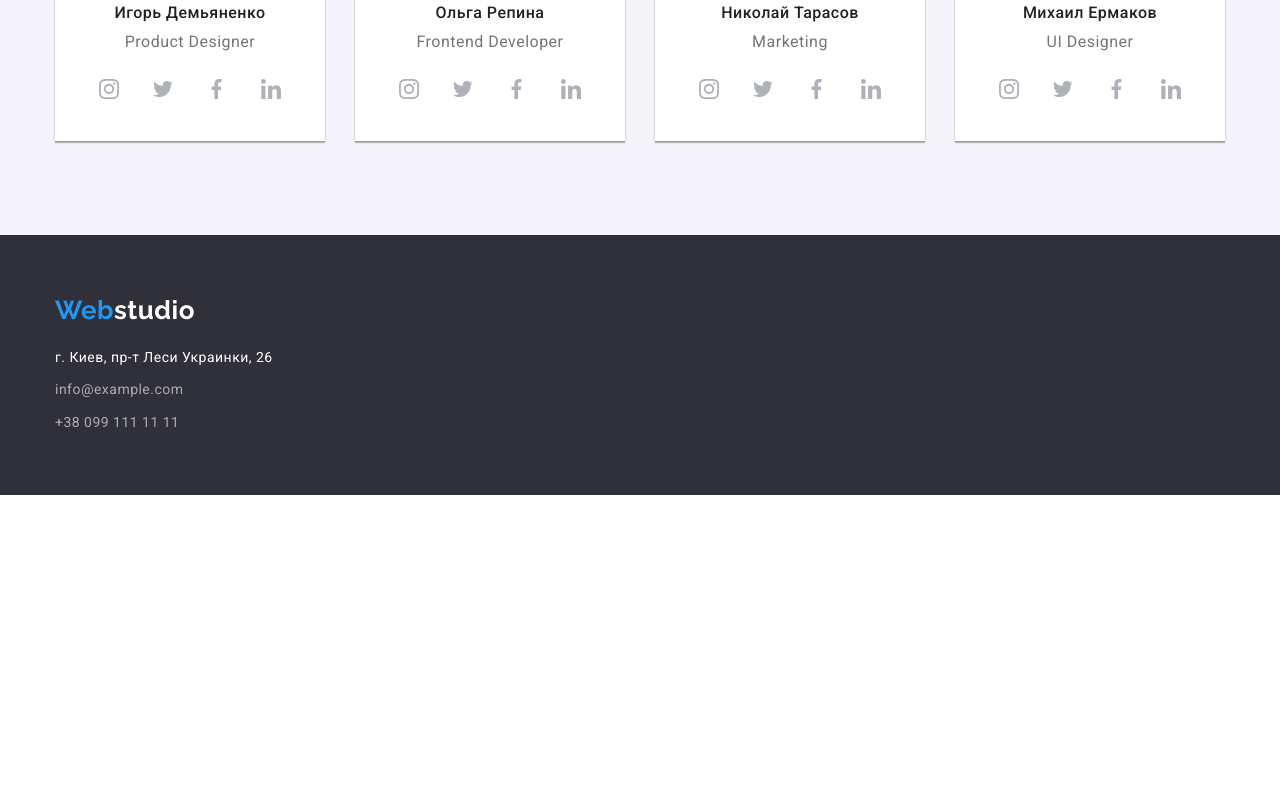
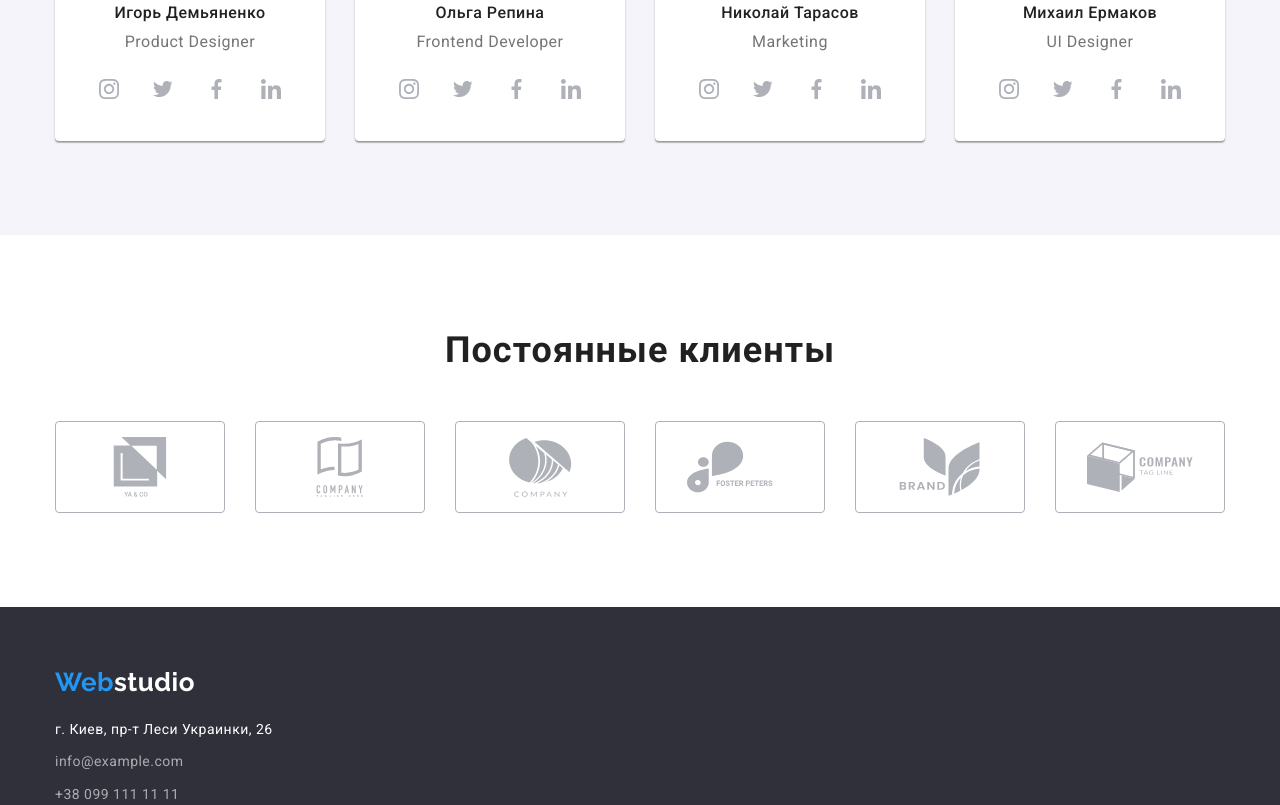
Before and after one commit to KR2504/goit-markup-hw-04, a plain HTML site: page index.html in a window 1280 px wide. Shown: the part 2070-2875 px from the top of the page. Before the commit the page ends 2565 px from the top, so only its background shows below. Drawn offline with nearby package versions, Linux system fonts and the light colour scheme.

Commit message:
ДЗ4(4)

```diff
--- a/css/styles.css
+++ b/css/styles.css
@@ -289,8 +289,11 @@ img {
 
 .item-team {
   text-align: center;
+
   box-shadow: 0px 1px 3px rgba(0, 0, 0, 0.12), 0px 1px 1px rgba(0, 0, 0, 0.14),
     0px 2px 1px rgba(0, 0, 0, 0.2);
+  border-radius: 0px 0px 4px 4px;
+
   background-color: var(--primary-white-color);
 }
 
@@ -360,7 +363,61 @@ img {
   background-color: var(--accent-color);
   color: var(--primary-white-color);
 }
+/* ----------------------CLIENTS----------------------- */
 
+.section-clients {
+  padding-bottom: 94px;
+  padding-top: 94px;
+}
+
+.section-clients-title {
+  margin-bottom: 50px;
+  font-weight: 700;
+  font-size: 36px;
+  line-height: 1.17;
+  text-align: center;
+  letter-spacing: 0.03em;
+
+  color: var(--title-color);
+}
+
+.section-clients-list {
+  display: flex;
+  align-items: center;
+  justify-content: center;
+}
+
+.section-clients-item {
+  width: 170px;
+  height: 92px;
+}
+
+.section-clients-item:not(:last-child) {
+  margin-right: 30px;
+}
+
+.section-clients-link {
+  display: flex;
+  align-items: center;
+  justify-content: center;
+
+  width: 100%;
+  height: 100%;
+
+  border: 1px solid #afb1b8;
+  border-radius: 4px;
+  color: #afb1b8;
+}
+
+.section-clients-icon {
+  fill: currentColor;
+}
+
+.section-clients-link:hover,
+.section-clients-link:focus {
+  color: var(--accent-color);
+  border: 1px solid var(--accent-color);
+}
 /* ----------------------FOOTER--------------------------- */
 
 .footer-section {
--- a/index.html
+++ b/index.html
@@ -264,6 +264,56 @@
         </ul>
 </div>
     </section>
+    <!-- Постоянные клиенты -->
+    <section class="section-clients">
+      <div class="container">
+        <h2 class="section-clients-title">Постоянные клиенты</h2>
+        <ul class="section-clients-list">
+          <li class="section-clients-item">
+            <a href="" class="section-clients-link">
+              <svg class="section-clients-icon" width="106" height="60">
+                <use href="./images/icons.svg#icon-group-1"></use>
+              </svg>
+            </a>
+          </li>
+          <li class="section-clients-item">
+            <a href="" class="section-clients-link">
+              <svg class="section-clients-icon" width="106" height="60">
+                <use href="./images/icons.svg#icon-group-2"></use>
+              </svg>
+            </a>
+          </li>
+          <li class="section-clients-item">
+            <a href="" class="section-clients-link">
+              <svg class="section-clients-icon" width="106" height="60">
+                <use href="./images/icons.svg#icon-group-3"></use>
+              </svg>
+            </a>
+          </li>
+          <li class="section-clients-item">
+            <a href="" class="section-clients-link">
+              <svg class="section-clients-icon" width="106" height="60">
+                <use href="./images/icons.svg#icon-group-4"></use>
+              </svg>
+            </a>
+          </li>
+          <li class="section-clients-item">
+            <a href="" class="section-clients-link">
+              <svg class="section-clients-icon" width="106" height="60">
+                <use href="./images/icons.svg#icon-group-5"></use>
+              </svg>
+            </a>
+          </li>
+          <li class="section-clients-item">
+            <a href="" class="section-clients-link">
+              <svg class="section-clients-icon" width="106" height="60">
+                <use href="./images/icons.svg#icon-group-6"></use>
+              </svg>
+            </a>
+          </li>
+        </ul>
+      </div>
+    </section>
   </main>
   <!-- Подвал -->
   <footer class="footer-section">
```
